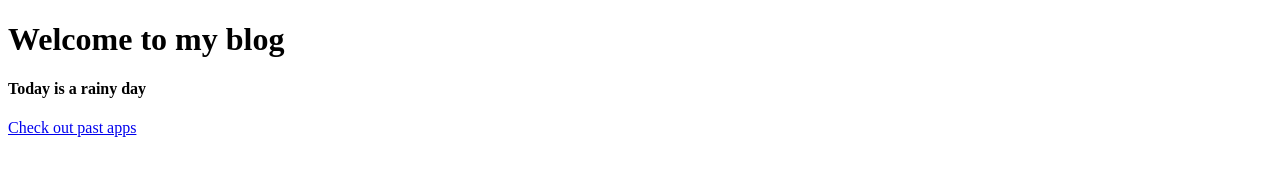
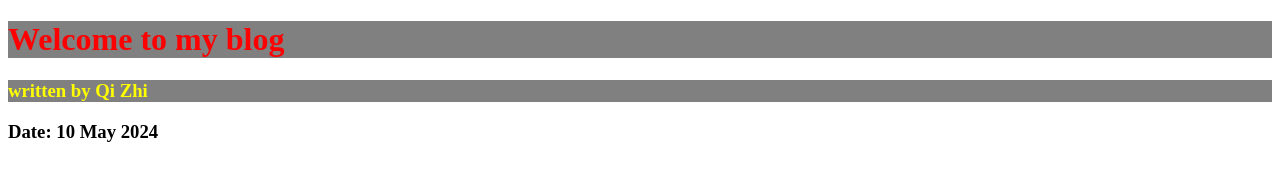
Before and after one commit to Bollywoodmama/techup-OJT, a plain HTML site: page index.html in a window 1280 px wide. Drawn offline with Linux system fonts and the light colour scheme.

Commit message:
completed CSS handson

```diff
--- a/index.html
+++ b/index.html
@@ -2,12 +2,13 @@
 <html lang="en">
 <head>
     <meta charset="UTF-8">
-    <meta name="viewport" content="width=device-width, initial-scale=1.0">
+    <meta name="viewport" content="width=<device-width>, initial-scale=1.0">
     <title>Document</title>
+    <link rel="stylesheet" href="style.css">
 </head>
 <body>
-    <h1>Welcome to my blog</h1>
-    <h4>Today is a rainy day</h4>
-    <a href="https://techup.live">Check out past apps</a>
+    <h1 class="title">Welcome to my blog</h1>
+    <h3 class="title" id="important"> written by Qi Zhi</h3>
+    <h3> Date: 10 May 2024</h3>
 </body>
 </html>
--- /dev/null
+++ b/style.css
@@ -0,0 +1,25 @@
+/* h1 {
+    color: red;
+    background-color: yellow;
+
+    text-align: center;
+    border: 10px black solid;
+
+    margin-bottom: 100px;
+    padding-top: 20px;
+    padding-bottom: 20px;
+
+}
+*/
+
+h1 {
+    color: red;
+}
+
+.title {
+    background-color: grey;
+}
+
+#important{
+    color: yellow;
+}
```
Also changed, not shown: 1 other file.
